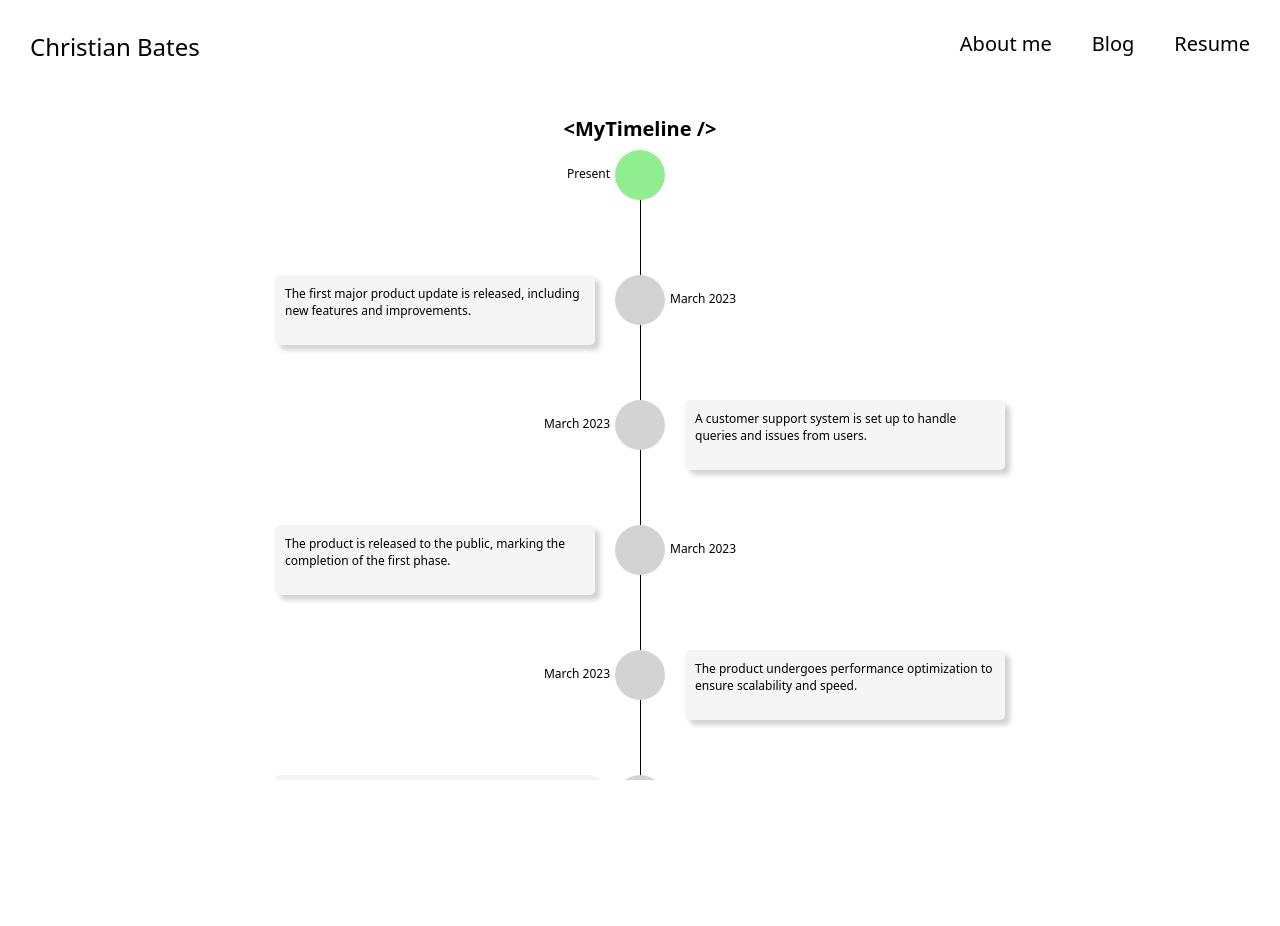
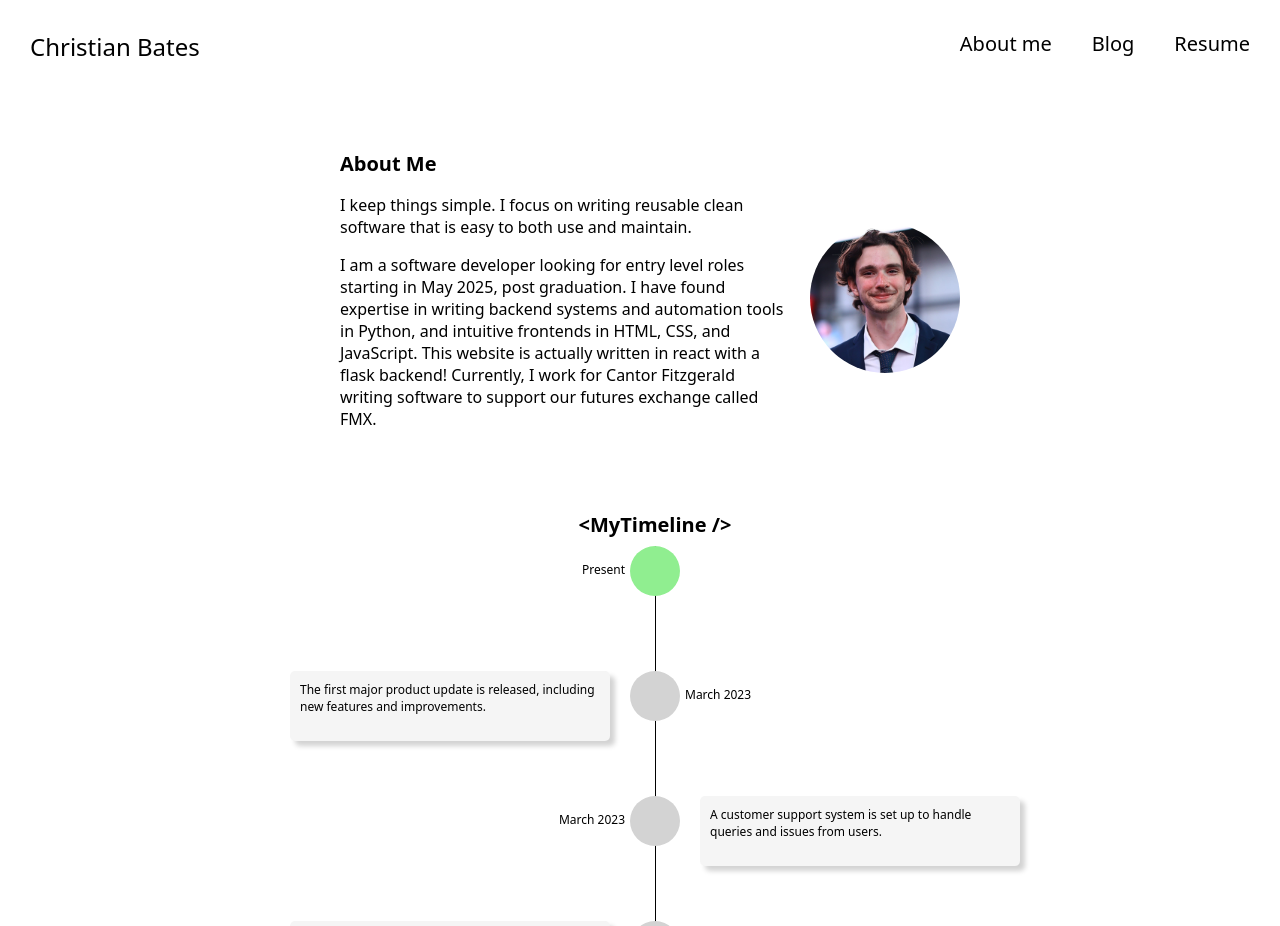
Before and after one commit to cjbates02/Personal-Website, a React (Create React App) app in the folder frontend/: page / in a window 1280 px wide. Before the commit the page ends 800 px from the top, so only its background shows below. Built offline with nearby package versions, Linux system fonts and the light colour scheme.

Commit message:
put about me container above timeline, added profile photo.

```diff
--- a/frontend/src/components/AboutMe.jsx
+++ b/frontend/src/components/AboutMe.jsx
@@ -1,5 +1,7 @@
+import ProfilePhoto from "../assets/profile-photo.jpeg"
+
 export default function AboutMe({ showAboutMe }) {
-    const containerClass = showAboutMe ? "about-me-container" : "about-me-container hidden"
+    const containerClass = showAboutMe ? "about-me-container" : "about-me-container";
     return (
         <div className={containerClass}>
             <div className="about-me-content">
@@ -14,6 +16,9 @@ export default function AboutMe({ showAboutMe }) {
                     writing software to support our futures exchange called FMX.
                 </p>
             </div>
+            <div className="profile-photo-container">
+                <img className="profile-photo" alt="Profile" src={ProfilePhoto}></img>
+            </div>
         </div>
     )
 }
--- a/frontend/src/style.css
+++ b/frontend/src/style.css
@@ -13,10 +13,14 @@ body {
     display: flex;
     width: 100%;
     margin-top: 100px;
+    flex-direction: column;
+    justify-content: center;
+    overflow: auto;
 }
 
 .hidden {
-    display: none;
+    opacity: 0 !important;
+    position: absolute;
 }
 
 /* Navbar Styling */
@@ -58,8 +62,7 @@ body {
 
 
 .timeline-container {
-    overflow-y: auto;
-    height: calc(100vh - 150px);
+    height: calc(100vh - 400px);
     padding: 15px;
     display: flex;
     flex-direction: column;
@@ -174,13 +177,15 @@ body {
 /* About me component styling */
 
 .about-me-container {
-    width: 100%;
+    width: 50%;
+    display: flex;
+    margin-left: auto;
+    margin-right: auto;
+    margin-bottom: 30px;
+    margin-top: 30px;
 }
 
 .about-me-content {
-    margin-left: 50px;
-    margin-right: 50px;
-    background-color: hsl(0, 0%, 96%);
     padding: 20px;
     border-radius: 5px;
 }
@@ -194,3 +199,18 @@ body {
 .about-me-body {
 
 }
+
+.transition-about-me-container {
+    transition: opacity 0.2s;
+}
+
+.profile-photo-container {
+    display: flex;
+    align-items: center;
+}
+
+.profile-photo {
+    height: 150px;
+    width: 150px;
+    border-radius: 90%;
+}
```
Also changed, not shown: frontend/src/assets/profile-photo.jpeg (added), 1 other file (tests, documents, lock files or other folders).
